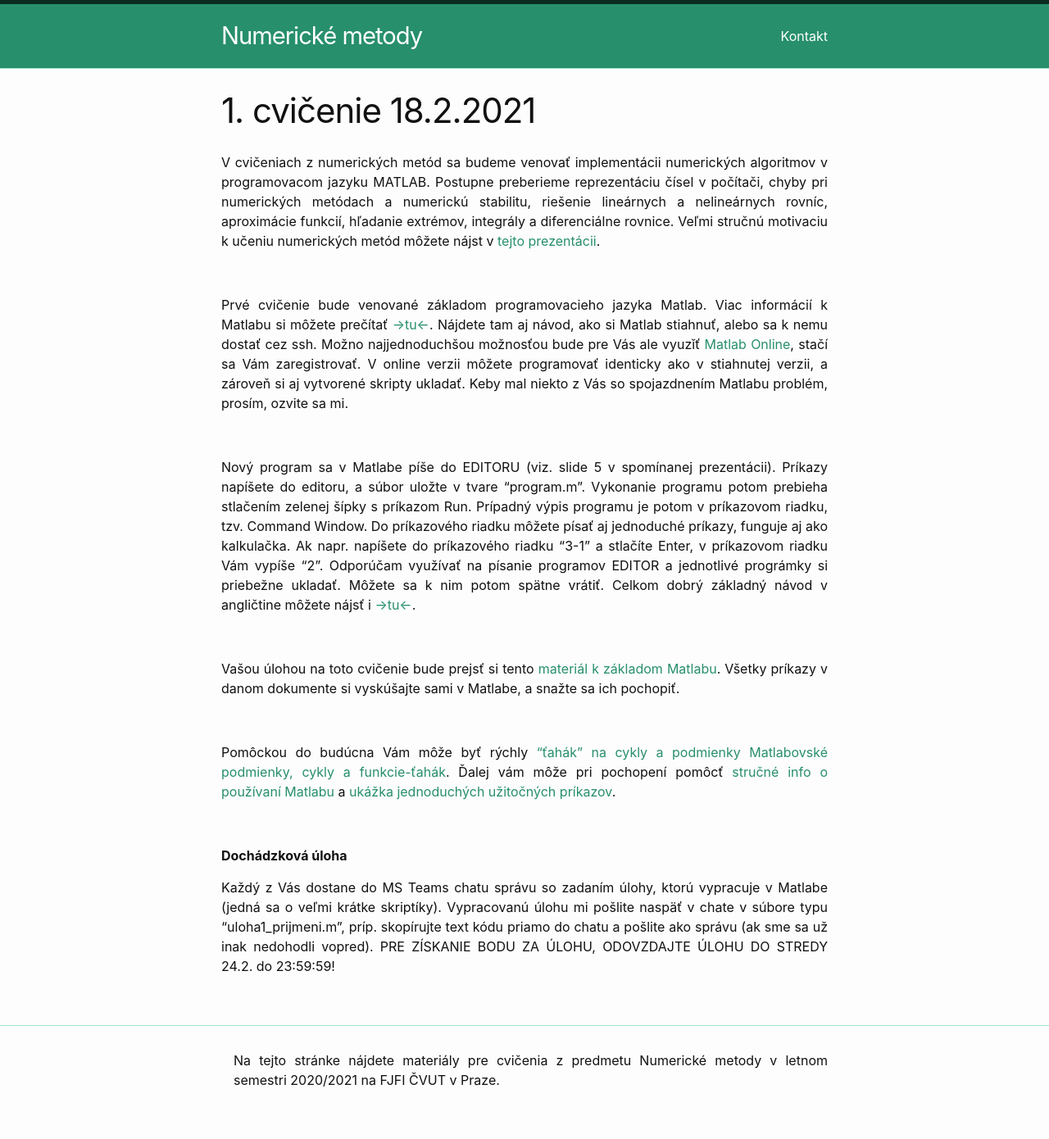
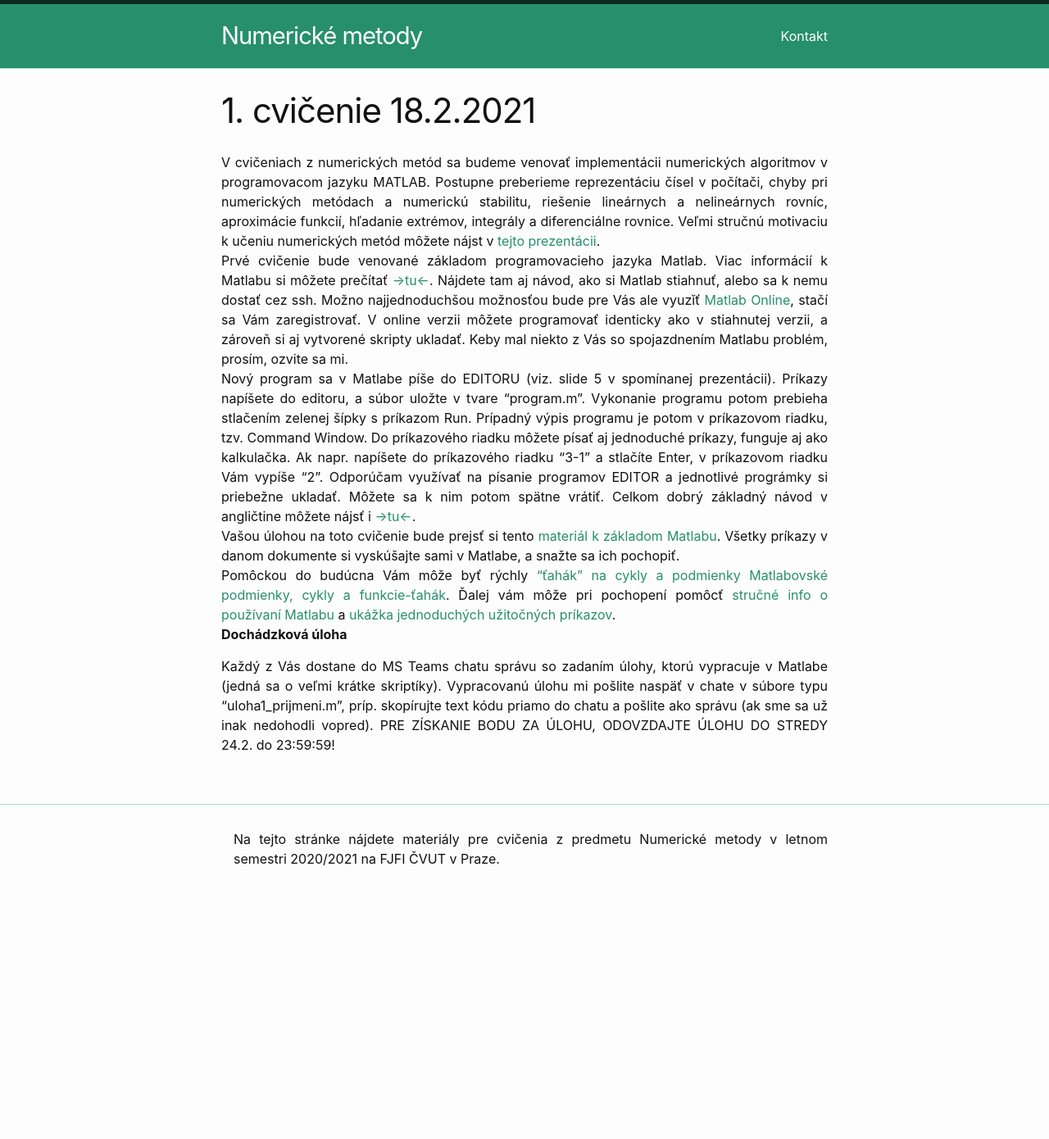
Before and after one commit to maslarova/maslarova.github.io, a Jekyll site: the page built from _posts/2021-02-18-cvicenie1.md, in a window 1280 px wide. Shown: the whole page at 82% size. Built offline with Jekyll 4.4.1, drawn with Linux system fonts in a browser that asks for light colours; after the commit the page ends 1120 px from its top, so only the background shows below that.

```diff
--- a/_posts/2021-02-18-cvicenie1.md
+++ b/_posts/2021-02-18-cvicenie1.md
@@ -10,29 +10,19 @@ date:   2021-02-18 13:26:13 +0100
 
 V cvičeniach z numerických metód sa budeme venovať implementácii numerických algoritmov v programovacom jazyku MATLAB. Postupne preberieme reprezentáciu čísel v počítači, chyby pri numerických metódach a numerickú stabilitu, riešenie lineárnych a nelineárnych rovníc, aproximácie funkcií, hľadanie extrémov, integrály a diferenciálne rovnice.
 Veľmi stručnú motivaciu k učeniu numerických metód môžete nájst v [tejto prezentácii](http://maslarova.github.io/cvicenie1/uvod.pdf).
-
 <br>
-
 Prvé cvičenie bude venované základom programovacieho jazyka Matlab. Viac informácií k Matlabu si môžete prečítať [->tu<-](http://maslarova.github.io/cvicenie1/matlab_info.pdf). Nájdete tam aj návod, ako si Matlab
 stiahnuť, alebo sa k nemu dostať cez ssh. Možno najjednoduchšou možnosťou bude pre Vás ale vyuzǐť [Matlab Online](https://www.mathworks.com/products/matlab-online.html), stačí sa Vám zaregistrovať. V online verzii môžete programovať identicky ako v stiahnutej verzii, a zároveň si aj vytvorené skripty ukladať. Keby mal niekto z Vás so spojazdnením Matlabu problém, prosím, ozvite sa mi.
-
 <br>
-
 Nový program sa v Matlabe píše do EDITORU (viz. slide 5 v spomínanej prezentácii). Príkazy napíšete do editoru, a súbor uložte v tvare "program.m". Vykonanie programu potom prebieha stlačením zelenej šípky s príkazom Run. Prípadný výpis programu je potom v príkazovom riadku, tzv. Command Window. Do príkazového riadku môžete písať aj jednoduché príkazy, funguje aj ako kalkulačka. Ak napr. napíšete do príkazového riadku "3-1" a stlačíte Enter, v príkazovom riadku Vám vypíše "2". Odporúčam využívať na písanie programov EDITOR a jednotlivé prográmky si priebežne ukladať. Môžete sa k nim potom spätne vrátiť.
 Celkom dobrý základný návod v angličtine môžete nájsť i [->tu<-](http://www.engineer101.com/using-matlab-script-files/).
-
 <br>
-
 Vašou úlohou na toto cvičenie bude prejsť si tento [materiál k základom Matlabu](http://labe.felk.cvut.cz/~posik/y33aui/uvod-do-matlabu/). Všetky príkazy v danom dokumente si vyskúšajte sami v Matlabe, a snažte sa ich pochopiť.
-
 <br>
-
 Pomôckou do budúcna Vám môže byť rýchly ["ťahák" na cykly a podmienky Matlabovské podmienky, cykly a funkcie-ťahák](http://maslarova.github.io/cvicenie1/cykly.pdf).
 Ďalej vám môže pri pochopení pomôcť [stručné info o používaní Matlabu](http://kfe.fjfi.cvut.cz/~vabekjan/NME/00%20-%20MATLAB/00-Programovan%c3%ad.pdf) a [ukážka jednoduchých užitočných príkazov](http://kfe.fjfi.cvut.cz/~vabekjan/NME/00%20-%20MATLAB/00-Programovan%c3%ad.pdf).
-
 <br>
-
-<b>Dochádzková úloha<b/><br>
+<b>Dochádzková úloha</b><br>
 
 Každý z Vás dostane do MS Teams chatu správu so zadaním úlohy, ktorú vypracuje v Matlabe (jedná sa o veľmi krátke skriptíky). Vypracovanú úlohu mi pošlite naspäť v chate v súbore typu "uloha1_prijmeni.m", príp. skopírujte text kódu priamo do chatu a pošlite ako správu (ak sme sa už inak nedohodli vopred).
 PRE ZÍSKANIE BODU ZA ÚLOHU, ODOVZDAJTE ÚLOHU DO STREDY 24.2. do 23:59:59!
```
